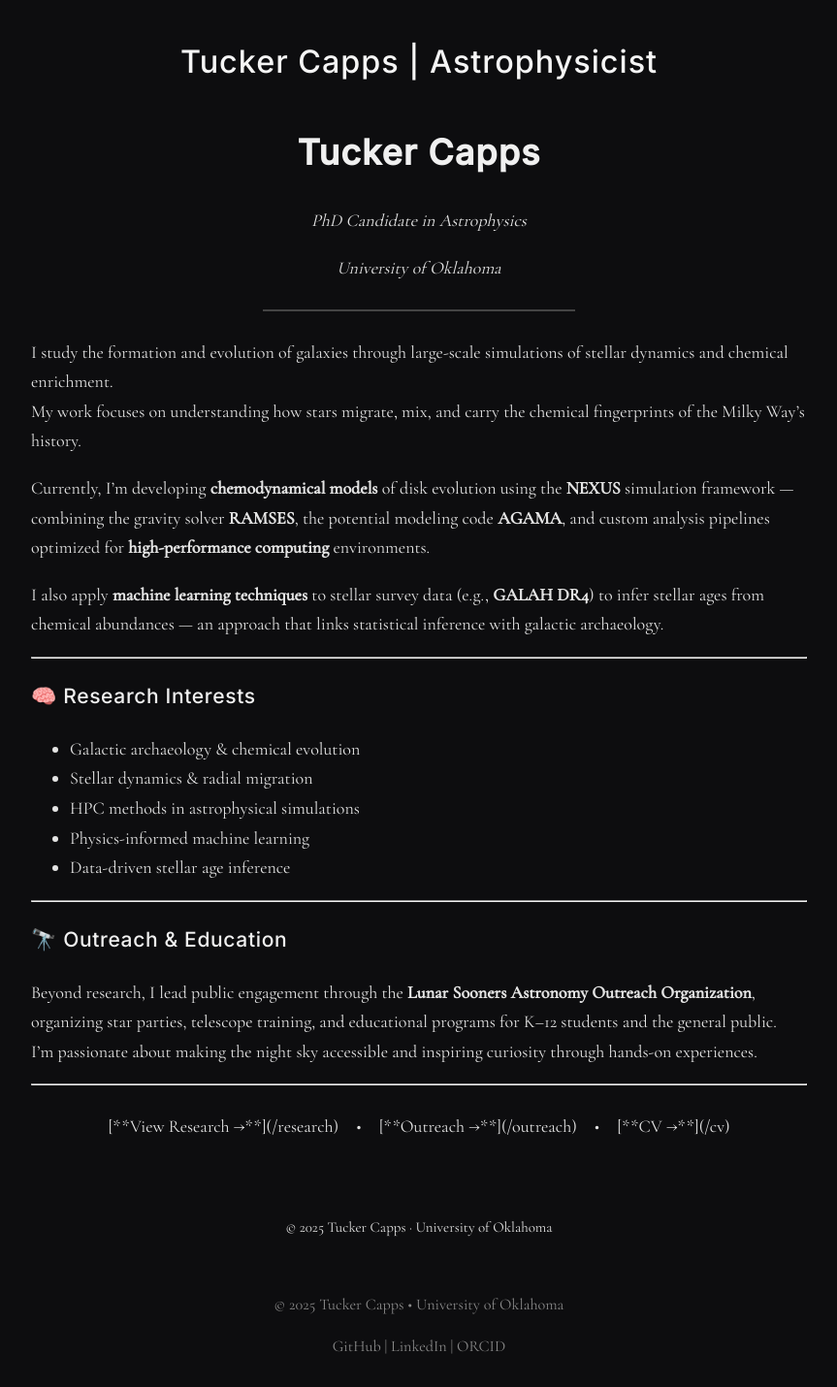
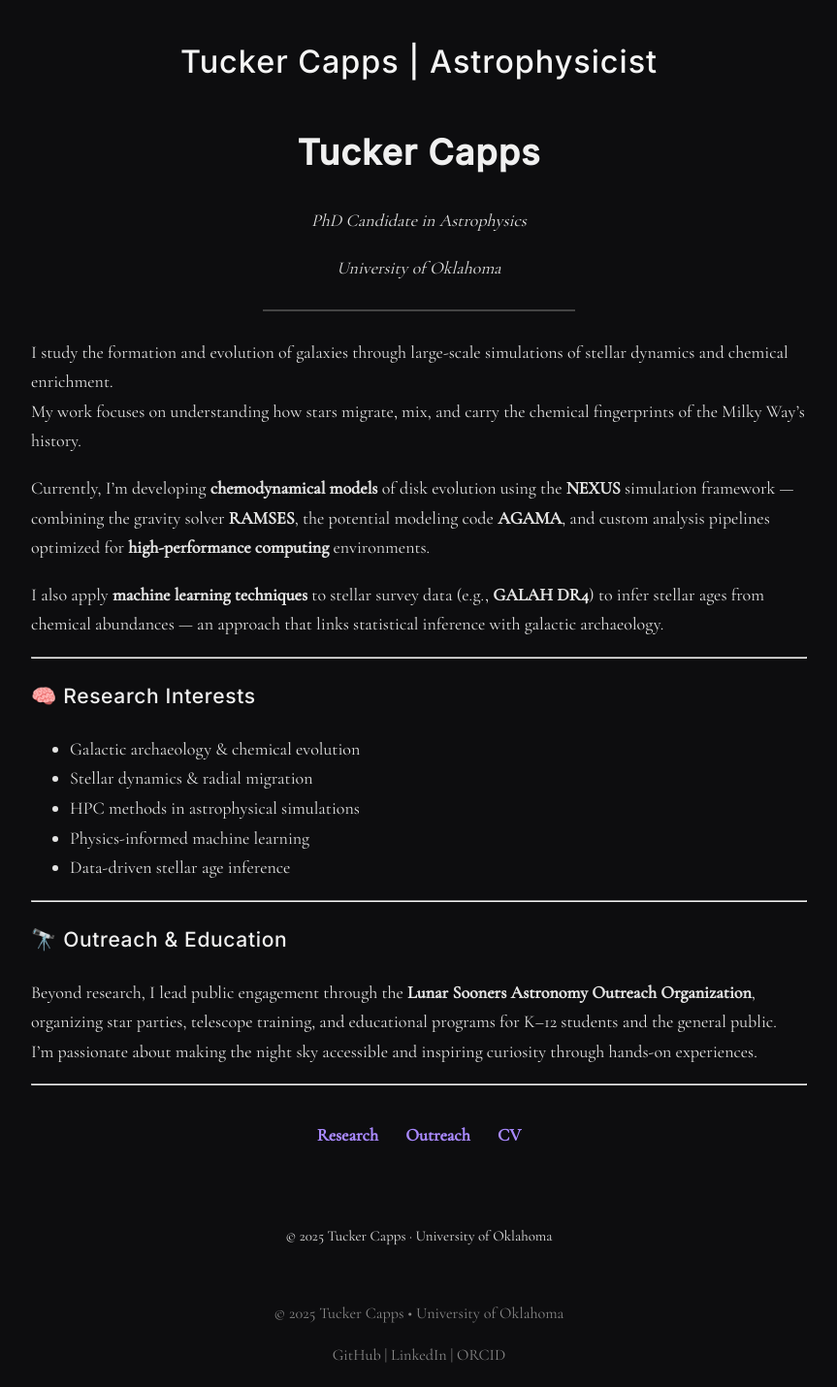
Before and after one commit to tuckwise/tuckwise.github.io, a Jekyll site: the page built from index.md, in a window 1280 px wide. Shown: the whole page at 97% size, without its empty margins (208-1071 px from the left). Built offline with Jekyll 4.4.1, drawn with Linux system fonts in a browser that asks for light colours.

Commit message:
Update index.md

```diff
--- a/index.md
+++ b/index.md
@@ -37,9 +37,11 @@ I’m passionate about making the night sky accessible and inspiring curiosity t
 
 ---
 
-<div align="center" style="margin-top:1.5rem;">
+<div align="center" style="margin-top:2rem;">
 
-[**View Research →**](/research) • [**Outreach →**](/outreach) • [**CV →**](/cv)
+<a href="/research" style="margin:0 12px; text-decoration:none; color:#a989ff; font-weight:600;">Research</a>
+<a href="/outreach" style="margin:0 12px; text-decoration:none; color:#a989ff; font-weight:600;">Outreach</a>
+<a href="/cv" style="margin:0 12px; text-decoration:none; color:#a989ff; font-weight:600;">CV</a>
 
 </div>
 
```
